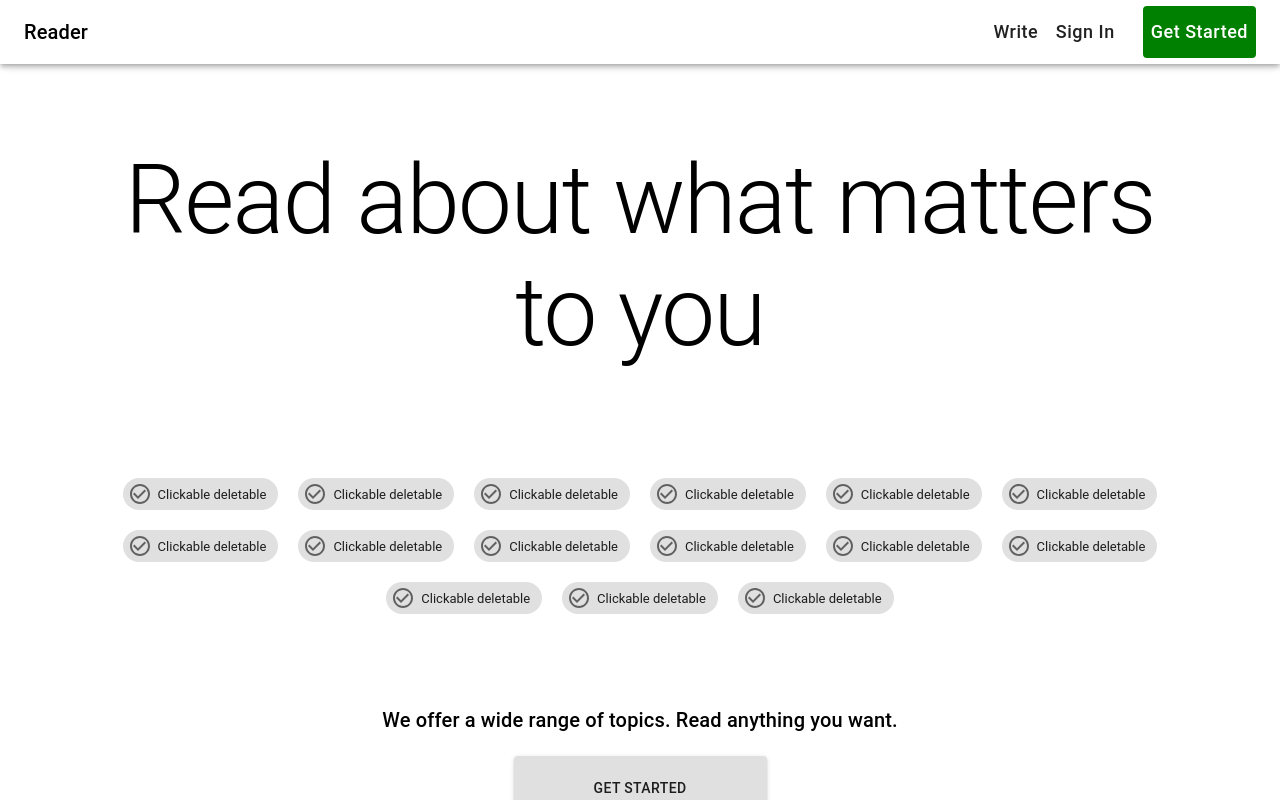
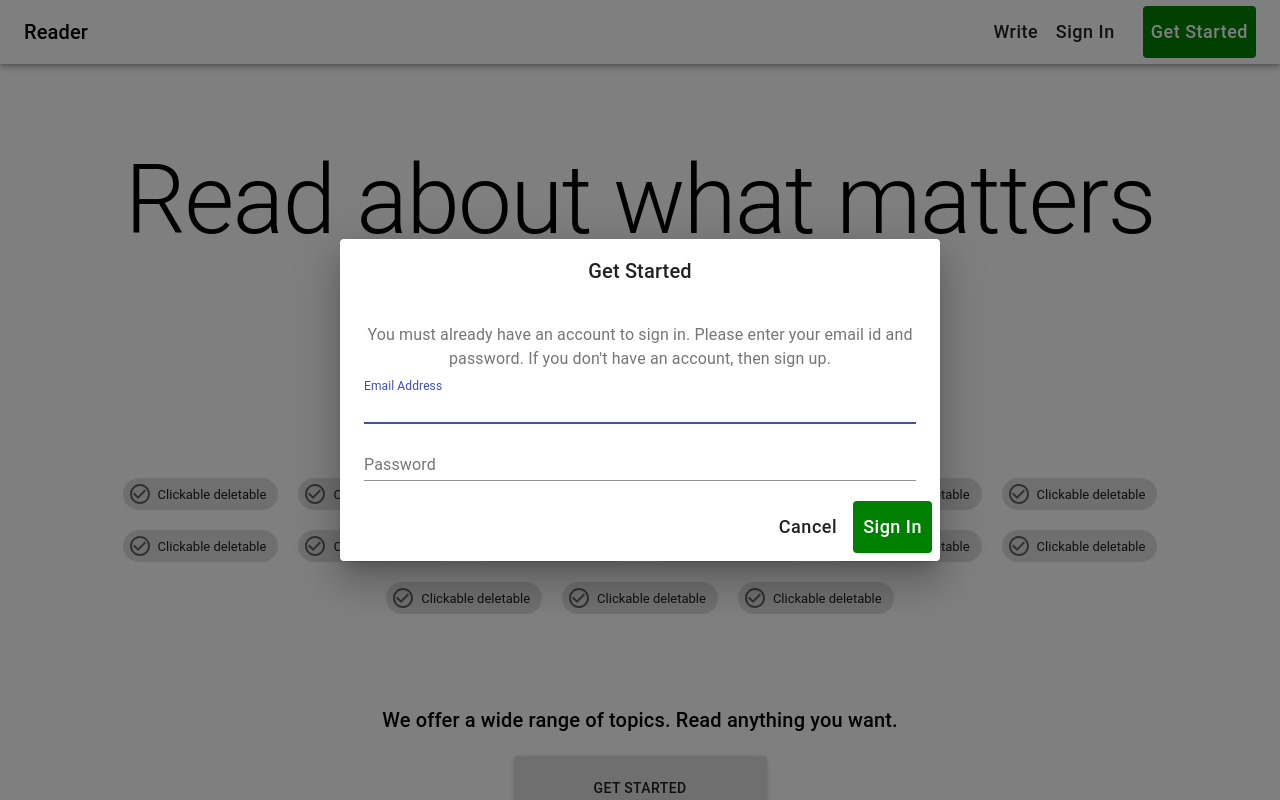
Before and after one commit to yashg160/Reader, a React (Create React App) app: page / in a window 1280 px wide. Both pictures are taken after a click on the button "Sign In". Shown: the top 800 px of the page. Built offline with nearby package versions, Linux system fonts and the light colour scheme.

Commit message:
Added modals

```diff
--- a/src/screens/Home.js
+++ b/src/screens/Home.js
@@ -10,7 +10,24 @@ import Grid from '@material-ui/core/Grid';
 import Divider from '@material-ui/core/Divider';
 
 
+import TextField from '@material-ui/core/TextField';
+import Dialog from '@material-ui/core/Dialog';
+import DialogActions from '@material-ui/core/DialogActions';
+import DialogContent from '@material-ui/core/DialogContent';
+import DialogContentText from '@material-ui/core/DialogContentText';
+import DialogTitle from '@material-ui/core/DialogTitle';
+
+
 export default class Home extends React.PureComponent{
+
+    constructor() {
+        super();
+
+        this.state = {
+            getStartedDialog: false,
+            signInDialog: false,
+        }
+    }
 
     classes = {
         root: {
@@ -23,6 +40,11 @@ export default class Home extends React.PureComponent{
             marginLeft: 80,
             marginRight: 80,
             marginTop: 100
+        },
+        modal: {
+            display: 'flex',
+            alignItems: 'center',
+            justifyContent: 'center',
         }
     }
 
@@ -37,8 +59,8 @@ export default class Home extends React.PureComponent{
                         </Typography>
 
                         <Button color="black" style={{textTransform: 'capitalize', fontSize: 18}}>Write</Button>
-                        <Button color="black" style={{ marginRight: 10, textTransform: 'capitalize', fontSize: 18}}>Sign In</Button>
-                        <Button color="inherit" style={{ backgroundColor: "green", marginLeft: 10, paddingTop: 10, paddingBottom: 10, textTransform: 'capitalize', fontSize: 18}}>Get Started</Button>
+                        <Button color="black" style={{ marginRight: 10, textTransform: 'capitalize', fontSize: 18 }} onClick={() => this.setState({ signInDialog: true})}>Sign In</Button>
+                        <Button color="inherit" style={{ backgroundColor: "green", marginLeft: 10, paddingTop: 10, paddingBottom: 10, textTransform: 'capitalize', fontSize: 18}} onClick={() => this.setState({ getStartedDialog: true})}>Get Started</Button>
                     </Toolbar>
                 </AppBar>
 
@@ -200,6 +222,106 @@ export default class Home extends React.PureComponent{
                     Expand your mind.
                 </Typography>
 
+                <Dialog open={this.state.getStartedDialog} onClose={() => this.setState({ getStartedDialog: false})} aria-labelledby="form-dialog-title" >
+
+                    <Grid container direction="column" align="center" justify="center">
+
+                        <Grid item xs={12}>
+
+                            <DialogTitle id="form-dialog-title">Get Started</DialogTitle>
+
+                        </Grid>
+
+                        <Grid item xs={12}>
+                            <DialogContent>
+
+                                <DialogContentText style={{ display: 'flex', margin: 'auto', justifyContent: 'center', alignItems: 'center' }}>
+                                    You need an account to read and write blogs. Please enter a valid email and a password. Your password is safe with us. We promise.
+                                </DialogContentText>
+
+                                <TextField
+                                    autoFocus
+                                    margin="dense"
+                                    id="email"
+                                    label="Email Address"
+                                    type="email"
+                                    fullWidth
+                                />
+
+                                <TextField
+                                    margin="dense"
+                                    id="password"
+                                    label="Password"
+                                    type="password"
+                                    fullWidth
+                                />
+
+                            </DialogContent>
+                        </Grid>
+
+                    </Grid>
+
+                    <DialogActions>
+                        <Button onClick={() => this.setState({ getStartedDialog: false })} color="black" style={{textTransform: 'capitalize', fontSize: 18 }}>
+                            Cancel
+                        </Button>
+                        {/*TODO: Complete the sign up functionality*/}
+                        <Button onClick={() => this.setState({ getStartedDialog: false })} color="inherit" style={{ textTransform: 'capitalize', color: 'white', fontSize: 18, backgroundColor: 'green', padding: 10 }}>
+                            Sign Up
+                        </Button>
+                    </DialogActions>
+                </Dialog>
+
+                <Dialog open={this.state.signInDialog} onClose={() => this.setState({ signInDialog: false })} aria-labelledby="form-dialog-title" >
+
+                    <Grid container direction="column" align="center" justify="center">
+
+                        <Grid item xs={12}>
+
+                            <DialogTitle id="form-dialog-title">Get Started</DialogTitle>
+
+                        </Grid>
+
+                        <Grid item xs={12}>
+                            <DialogContent>
+
+                                <DialogContentText style={{ display: 'flex', margin: 'auto', justifyContent: 'center', alignItems: 'center' }}>
+                                    You must already have an account to sign in. Please enter your email id and password. If you don't have an account, then sign up.
+                                </DialogContentText>
+
+                                <TextField
+                                    autoFocus
+                                    margin="dense"
+                                    id="email"
+                                    label="Email Address"
+                                    type="email"
+                                    fullWidth
+                                />
+
+                                <TextField
+                                    margin="dense"
+                                    id="password"
+                                    label="Password"
+                                    type="password"
+                                    fullWidth
+                                />
+
+                            </DialogContent>
+                        </Grid>
+
+                    </Grid>
+
+                    <DialogActions>
+                        <Button onClick={() => this.setState({ signInDialog: false })} color="black" style={{ textTransform: 'capitalize', fontSize: 18 }}>
+                            Cancel
+                        </Button>
+                        {/*TODO: Complete the sign up functionality*/}
+                        <Button onClick={() => this.setState({ signInDialog: false })} color="inherit" style={{ textTransform: 'capitalize', color: 'white', fontSize: 18, backgroundColor: 'green', padding: 10 }}>
+                            Sign In
+                        </Button>
+                    </DialogActions>
+                </Dialog>
+
             </div>
         )
     }
```
